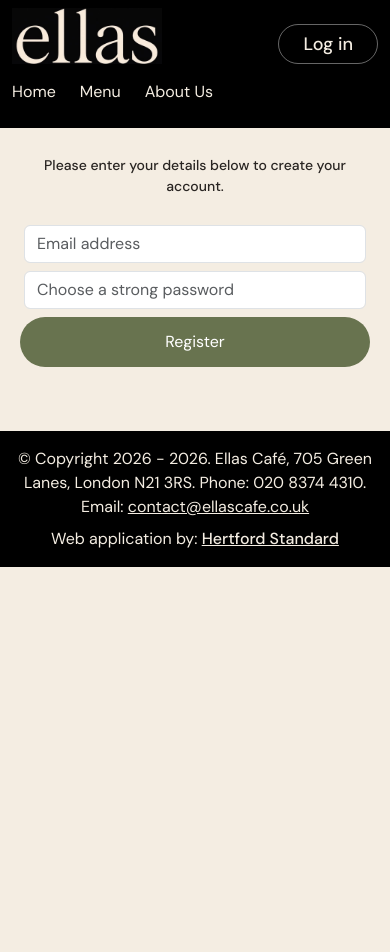
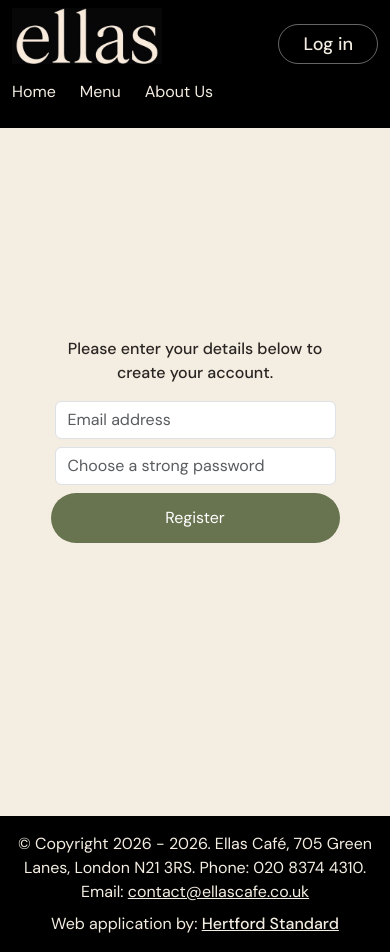
Before and after one commit to Alec-Hajinoff/Ellas_Cafe, a React (Vite) app in the folder React/: page /UserRegistration in a window 390 px wide. Before the commit the page ends 844 px from the top, so only its background shows below. Built offline with nearby package versions, Linux system fonts and the light colour scheme; no server answers.

Commit message:
15/11/26, 7:23

```diff
--- a/React/src/UserRegistration.css
+++ b/React/src/UserRegistration.css
@@ -1,27 +1,18 @@
 .auth-page-container {
-  flex: 1;
   display: flex;
   align-items: center;
   justify-content: center;
+  min-height: calc(100vh - 220px);
+  width: 100%;
 }
 
 .user-registration-divider {
   background-color: var(--color-primary-50);
   border-radius: 5px;
-
   font-weight: 500;
-
   width: 100%;
   box-sizing: border-box;
   text-align: center;
-}
-
-@media (max-width: 768px) {
-  .user-registration-divider {
-    margin-top: 15px;
-    padding: 12px;
-    font-size: 14px;
-  }
 }
 
 .user-registration-wrapper .btn-secondary {
--- a/React/src/UserRegistration.jsx
+++ b/React/src/UserRegistration.jsx
@@ -84,7 +84,7 @@ function UserRegistration() {
   return (
     <div className="auth-page-container container">
       <div className="row justify-content-center w-100">
-        <div className="col-12 col-lg-3">
+        <div className="col-10 col-md-8 col-lg-4">
           <div className="user-registration-wrapper">
             <p className="user-registration-divider">
               Please enter your details below to create your account.
```
